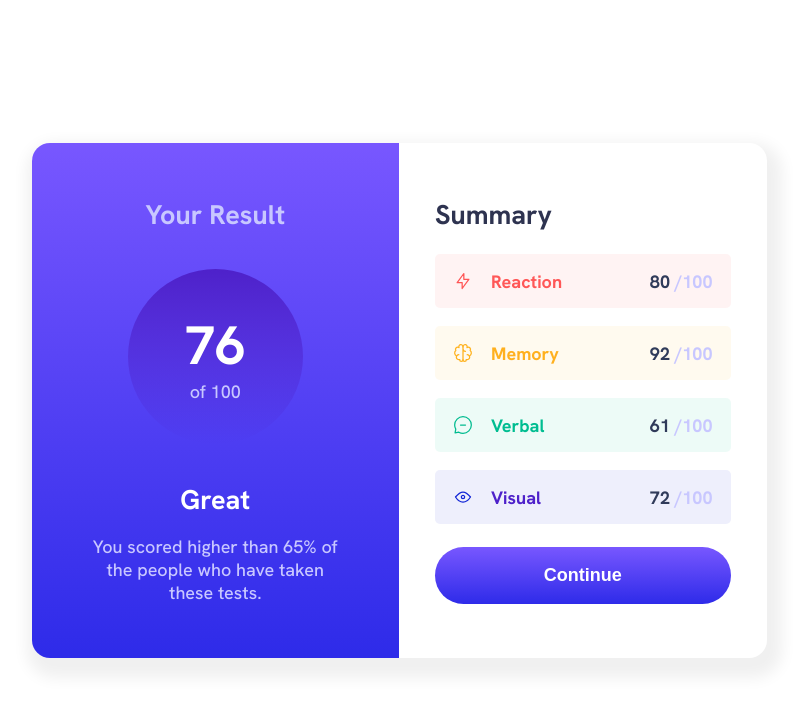
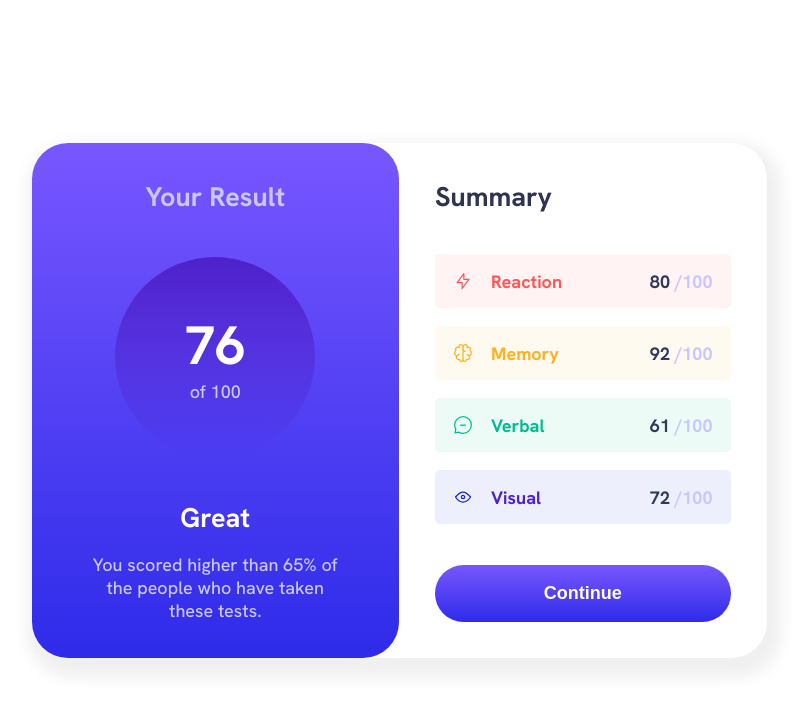
Before and after one commit to ayrtonbolwal/fm-results-summary, a plain HTML site: page index.html in a window 1280 px wide. Shown: the whole page, without its empty margins (241-1047 px from the left). Drawn offline with Linux system fonts and the light colour scheme.

Commit message:
Commit #1 : Hotfixes : Fix CSS details

```diff
--- a/stylesheet/style.css
+++ b/stylesheet/style.css
@@ -44,7 +44,7 @@ body {
   width: 735px;
   height: 515px;
 
-  border-radius: 1rem;
+  border-radius: 2rem;
   overflow: hidden;
   box-shadow: 5px 10px 15px 10px #12121210;
 }
@@ -53,7 +53,8 @@ body {
   flex-direction: column;
   justify-content: space-between;
   align-items: center;
-  padding: 3rem;
+  padding: 2rem 3rem;
+  border-radius: 0rem 2rem 2rem 0rem;
 
   background: rgb(120, 87, 255);
   background: linear-gradient(
@@ -73,8 +74,8 @@ body {
     rgba(0, 0, 0, 0) 0%,
     rgba(78, 33, 202, 1) 100%
   );
-  width: 175px;
-  height: 175px;
+  width: 200px;
+  height: 200px;
 
   display: flex;
   flex-direction: column;
@@ -100,7 +101,7 @@ body {
   flex-direction: column;
   justify-content: space-between;
   align-items: flex-start;
-  padding: 3rem 2rem;
+  padding: 2rem;
 }
 .target__summary-title{
   color: #2E3350;
```
